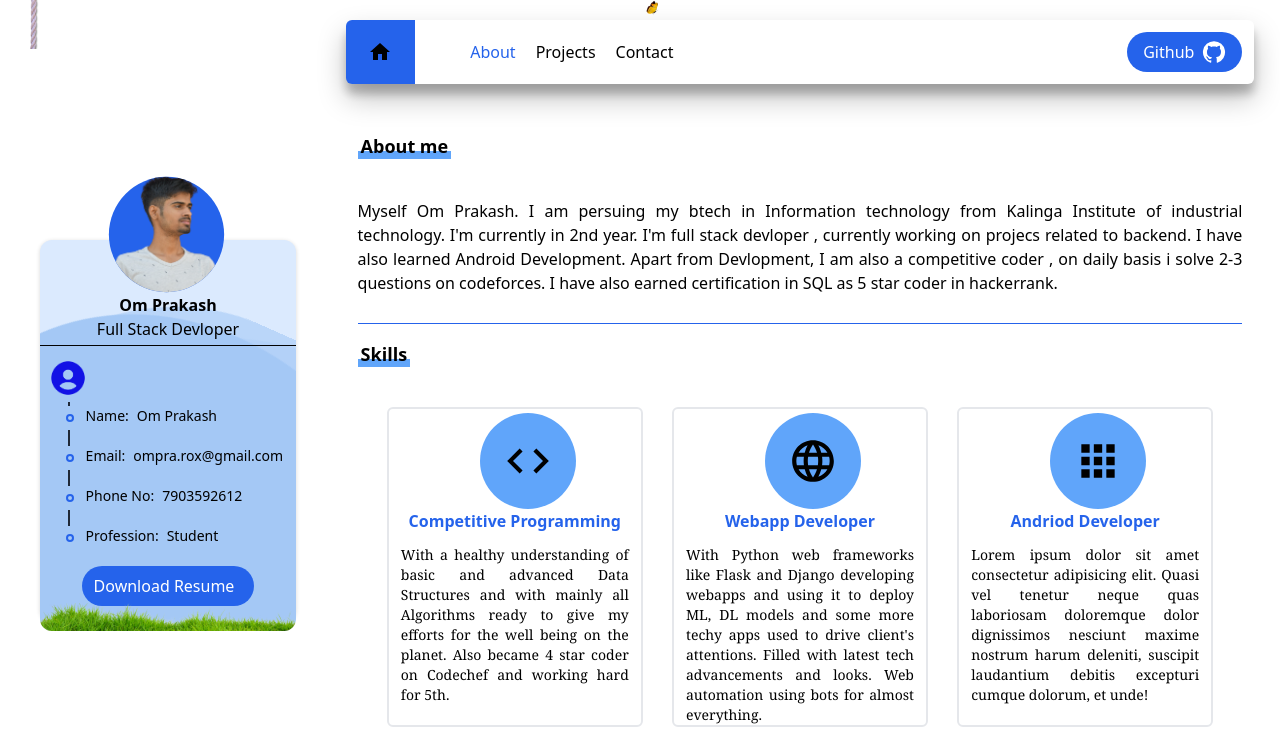
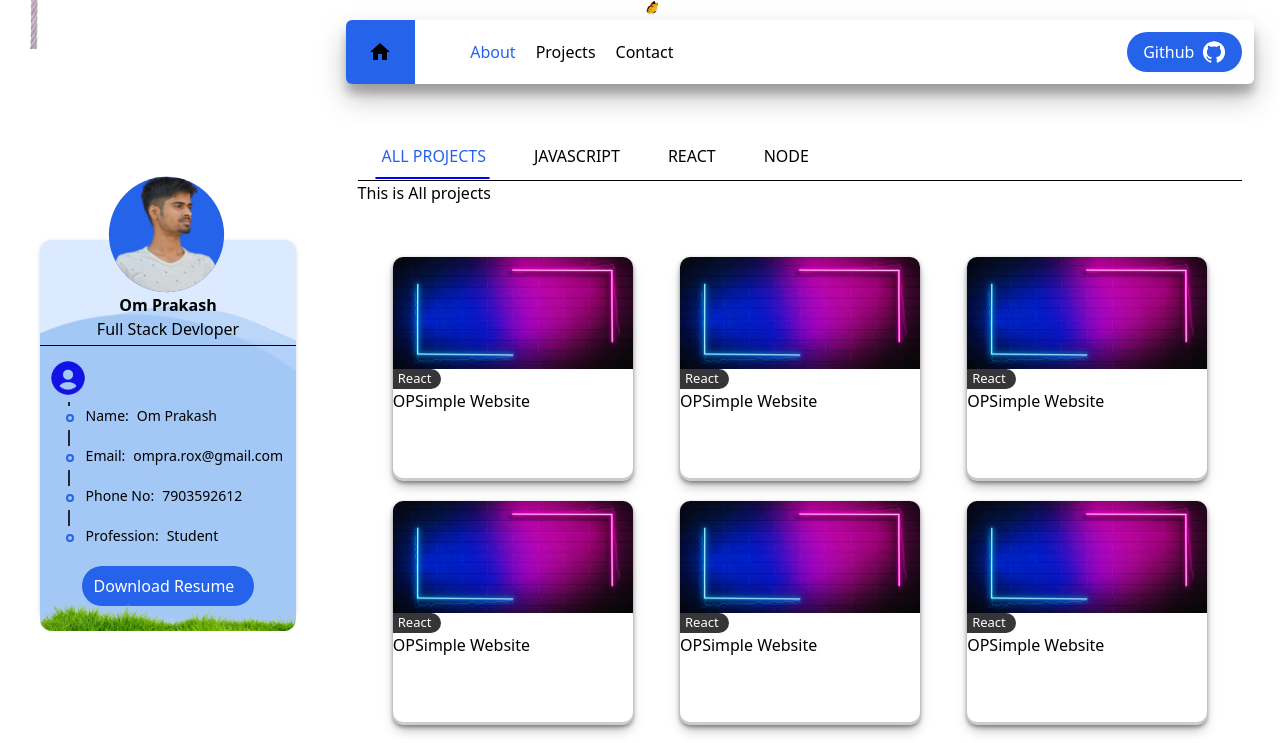
Before and after one commit to OmPr366/mypersonalcv, a React (Create React App) app: page /Projects in a window 1280 px wide. Shown: the top 743 px of the page. Built offline with nearby package versions, Linux system fonts and the light colour scheme.

Commit message:
Transition Added

```diff
--- a/package.json
+++ b/package.json
@@ -11,8 +11,11 @@
     "@testing-library/jest-dom": "^5.15.0",
     "@testing-library/react": "^11.2.7",
     "@testing-library/user-event": "^12.8.3",
+    "framer-motion": "^4.1.17",
     "react": "^17.0.2",
     "react-dom": "^17.0.2",
+    "react-intersection-observer": "^8.32.5",
+    "react-router-dom": "^5.3.0",
     "react-scripts": "4.0.3",
     "web-vitals": "^1.1.2"
   },
--- a/src/App.js
+++ b/src/App.js
@@ -3,13 +3,26 @@
 import Card from './components/Card';
 import Newnav from './components/Newnav';
 import Home from './components/Home';
+import SimpleCard from './components/ProjectCard/SimpleCard';
+import Projects from './components/Projects';
+import { BrowserRouter as Routes ,Switch, Route  } from 'react-router-dom';
+import Contact from './components/Contact';
 
 function App() {
   return (
     <div className="">
       <Card/>
+      <Routes>
       <Newnav/>
-      <Home/>
+      <Switch>
+        <Route exact path = "/" component={Home}></Route>
+        <Route exact path = "/Projects" component={Projects}></Route>
+        <Route exact path = "/Contact" component={Contact}></Route>
+        {/* <Route exact path = "/" component={}></Route> */}
+
+
+      </Switch>
+      </Routes>
     </div>
   );
 }
--- a/src/components/Card.js
+++ b/src/components/Card.js
@@ -2,14 +2,27 @@
 import "./Card.css";
 import img from "../Assests/user-circle-solid-240.png";
 // import { myMode } from "../App";
+import { motion } from "framer-motion";
 
 const Card = () => {
   const myMode2 = "darkMode";
   return (
-    <div
+    <motion.div
       className={` profile fixed  ${
         myMode2 === "darkMode" ? "bg-blue-100 " : "bg-gray-400"
       }  left-10  rounded-xl  text-center`}
+      initial={{
+        marginTop:"-100vh"
+      }}
+      animate={{
+        marginTop:0
+      }}
+      transition={{
+        type:"spring",
+        delay:0.5
+
+      }}
+
     >
       <div
         className={`profileImg ${
@@ -135,7 +148,7 @@
         ></box-icon>
       </button>
       <div className="grass w-full h-7 rounded-xl"></div>
-    </div>
+    </motion.div>
   );
 };
 
--- a/src/components/Home.js
+++ b/src/components/Home.js
@@ -2,6 +2,7 @@
 import './Home.css'
 import SkillCard from './ProjectCard/SkillCard';
 import SkillListCard from './ProjectCard/SkillListCard';
+import { motion } from 'framer-motion';
 
 
 const Home = () => {
@@ -10,10 +11,32 @@
       <div className="home mx-16  bg-white bg-opacity-75 px-3 text-justify ">
 
         {/* About Section */}
-        <div className="heading  border-b-8 border-blue-400 ">
+        <motion.div className="heading  border-b-8 border-blue-400 "
+          initial={{
+            marginLeft:"-100vw"
+          }}
+          animate={{
+            marginLeft:0
+          }}
+          transition={{
+            type:"spring",
+            delay:0
+          }}
+        >
           <h3 className="font-bold text-lg">About me</h3>
-        </div>
-        <div className="myDetails mt-10 mb-7">
+        </motion.div>
+        <motion.div className="myDetails mt-10 mb-7"
+          initial={{
+            x:"-100vw"
+          }}
+          animate={{
+            x:0
+          }}
+          transition={{
+            type:"spring",
+            delay:0.5
+          }}
+        >
           <p className="mydetails">
             Myself Om Prakash. I am persuing my btech in Information technology
             from Kalinga Institute of industrial technology. I'm currently in
@@ -23,14 +46,39 @@
             solve 2-3 questions on codeforces. I have also earned certification
             in SQL as 5 star coder in hackerrank.
           </p>
-        </div>
-        <hr className=" bg-blue-600" />
+        </motion.div>
+        <motion.hr className=" bg-blue-600"
+            initial={{
+              width:0
+            }}
+            animate={{
+              width:["2%","50%","40%","90%","85%","100%"]
+            }}
+            transition={{
+
+              duration:5,
+              bounce:0.2
+            }}
+         />
 
         {/* Skill Section */}
         <div className="skillSection w-full my-4 ">
-          <div className="skillHeading heading border-b-8 border-blue-400">
-            <h3 className="font-bold text-lg">Skills</h3>
-          </div>
+          <motion.div className="skillHeading heading border-b-8 border-blue-400"
+            initial={{
+              marginLeft:"-100vw"
+            }}
+            animate={{
+              marginLeft:0
+            }}
+            transition={{
+              type:"spring",
+              delay:1.6
+            }}
+          >
+            <h3 className="font-bold text-lg"
+
+            >Skills</h3>
+          </motion.div>
           <div className="allSkills flex  w-full justify-evenly mt-10 flex-wrap">
             <SkillCard />
           </div>
--- a/src/components/Newnav.css
+++ b/src/components/Newnav.css
@@ -17,6 +17,7 @@
     position: sticky;
     top: 0;
     width: 71%;
+    z-index: 9999;
 
 }
 
--- a/src/components/ProjectCard/SimpleCard.js
+++ b/src/components/ProjectCard/SimpleCard.js
@@ -1,6 +1,7 @@
 import React,{useState, useEffect} from 'react'
 import test from "../../Assests/2nd.jpg";
 import './SimpleCard.css'
+import { motion } from 'framer-motion';
 
 
 const SimpleCard = () => {
@@ -11,8 +12,19 @@
     });
     return (
       <>
-          <div
+          <motion.div
             className="mycard w-60 h-56 bg-white mx-3 mt-1 mb-4 cursor-pointer " id="ok"
+            initial={{
+              scale:0,
+              opacity:0
+            }}
+            animate={{
+              scale:1,
+              opacity:1
+            }}
+            transition={{
+              duration:0.5
+            }}
 
           >
             <img
@@ -27,7 +39,7 @@
               <font>OP</font>
               <font>Simple Website</font>
             </div>
-          </div>
+          </motion.div>
 
           {/* <div className="fullscreen w-screen h-screen flex justify-center items-center bg-opacity-25">
             <div className="mycard w-60 h-56 bg-white ">
--- a/src/components/ProjectCard/SkillCard.js
+++ b/src/components/ProjectCard/SkillCard.js
@@ -1,29 +1,55 @@
-import React from 'react'
+import React from "react";
 import CodeIcon from "@mui/icons-material/Code";
 import LanguageIcon from "@mui/icons-material/Language";
 import AppsIcon from "@mui/icons-material/Apps";
+import { motion } from "framer-motion";
 
 const SkillCard = (props) => {
+
+
   return (
     <>
       {/* Card 1 */}
-        <div className="SkillCard border-2 hover:border-blue-400 hover:bg-gray-300 w-64 flex flex-col  items-center px-3 pt-1 rounded-md cursor-pointer">
+      <motion.div
+        className="SkillCard border-2 hover:border-blue-400 hover:bg-gray-300 w-64 flex flex-col  items-center px-3 pt-1 rounded-md cursor-pointer"
+        initial={{
+          y: "100vw",
+        }}
+        animate={{
+          y: 0,
+        }}
+        transition={{
+          delay: 1.7,
+          type: "spring",
+          // stiffness:70
+         }}
+      >
         <div className="circle w-24 h-24 rounded-full bg-blue-400 flex justify-center items-center mt-0">
           <CodeIcon style={{ width: "50px", height: "50px" }}></CodeIcon>
         </div>
-          <h2 className="font-semibold text-blue-600">
-            Competitive Programming
-          </h2>
+        <h2 className="font-semibold text-blue-600">Competitive Programming</h2>
         <p className="font-serif font-normal text-sm mt-3">
-            With a healthy understanding of basic and advanced Data Structures
-            and with mainly all Algorithms ready to give my efforts for the well
-            being on the planet. Also became 4 star coder on Codechef and
-            working hard for 5th.
+          With a healthy understanding of basic and advanced Data Structures and
+          with mainly all Algorithms ready to give my efforts for the well being
+          on the planet. Also became 4 star coder on Codechef and working hard
+          for 5th.
         </p>
-        </div>
+      </motion.div>
 
       {/* Card 2 */}
-        <div className="SkillCard border-2 hover:border-blue-400 hover:bg-gray-300 w-64 flex flex-col  items-center px-3 pt-1 rounded-md cursor-pointer">
+      <motion.div
+        className="SkillCard border-2 hover:border-blue-400 hover:bg-gray-300 w-64 flex flex-col  items-center px-3 pt-1 rounded-md cursor-pointer"
+        initial={{
+          marginTop: "100vw",
+        }}
+        animate={{
+          marginTop: 0,
+        }}
+        transition={{
+          delay: 2,
+          type: "spring",
+          stiffness:70        }}
+      >
         <div className="circle w-24 h-24 rounded-full bg-blue-400 flex justify-center items-center mt-0">
           <LanguageIcon
             style={{ width: "50px", height: "50px" }}
@@ -32,14 +58,26 @@
         <h2 className="font-semibold text-blue-600">Webapp Developer</h2>
         <p className="font-serif font-normal text-sm mt-3">
           With Python web frameworks like Flask and Django developing webapps
-            and using it to deploy ML, DL models and some more techy apps used
-            to drive client's attentions. Filled with latest tech advancements
-            and looks. Web automation using bots for almost everything.
+          and using it to deploy ML, DL models and some more techy apps used to
+          drive client's attentions. Filled with latest tech advancements and
+          looks. Web automation using bots for almost everything.
         </p>
-        </div>
+      </motion.div>
 
       {/* Card 3 */}
-        <div className="SkillCard border-2 hover:border-blue-400 hover:bg-gray-300 w-64 flex flex-col  items-center px-3 pt-1 rounded-md cursor-pointer">
+      <motion.div
+        className="SkillCard border-2 hover:border-blue-400 hover:bg-gray-300 w-64 flex flex-col  items-center px-3 pt-1 rounded-md cursor-pointer"
+        initial={{
+          marginTop: "100vw",
+        }}
+        animate={{
+          marginTop: 0,
+        }}
+        transition={{
+          delay: 2.4,
+          type: "spring",
+          stiffness:70        }}
+      >
         <div className="circle w-24 h-24 rounded-full bg-blue-400 flex justify-center items-center mt-0">
           <AppsIcon style={{ width: "50px", height: "50px" }}></AppsIcon>
         </div>
@@ -50,9 +88,9 @@
           maxime nostrum harum deleniti, suscipit laudantium debitis excepturi
           cumque dolorum, et unde!
         </p>
-        </div>
+      </motion.div>
     </>
   );
-}
+};
 
-export default SkillCard
+export default SkillCard;
--- a/src/components/ProjectCard/SkillListCard.js
+++ b/src/components/ProjectCard/SkillListCard.js
@@ -1,9 +1,38 @@
-import React from 'react'
+import React, { useEffect, useState } from 'react'
+import { useInView } from 'react-intersection-observer'
+import { motion, useAnimation } from 'framer-motion'
+
 
 const SkillListCard = (props) => {
+  const [ref, inView] = useInView({
+    threshold: 0.5,
+  })
+  const [x, setX] = useState(0)
+  const animation =  useAnimation();
+
+  useEffect(() => {
+    if(inView){
+      animation.start({
+        x:0,
+        opacity:1,
+        transition:{
+          type:'spring',duration:1, bounce:0.5
+        }
+      })
+      setX(1);
+    }
+    else if(!x) {
+      animation.start({opacity:0,x:'-20vh'})
+    }
+    console.log(inView);
+  })
     let lang = props.lang;
     return (
-        <div className='skillList bg-white bg-opacity-50 w-52 px-4 border-2 items-start py-5 rounded-md cursor-pointer hover:border-blue-500 hover:bg-gray-300'>
+        <motion.div ref={ref} className='skillList bg-white bg-opacity-50 w-52 px-4 border-2 items-start py-5 rounded-md cursor-pointer hover:border-blue-500 hover:bg-gray-300'
+
+        animate={animation}
+
+        >
             <h3  >{props.title}</h3>
             <ul className='list-outside font-light text-md mt-3' >
                 {lang.map((element)=>{
@@ -17,7 +46,7 @@
                     );
                 })}
             </ul>
-        </div>
+        </motion.div>
     )
 }
 
```
Also changed, not shown: src/components/Newnav.js (+35 -10 lines), 1 other file (tests, documents, lock files or other folders). Lines whose indentation alone changed are shown as unchanged.
